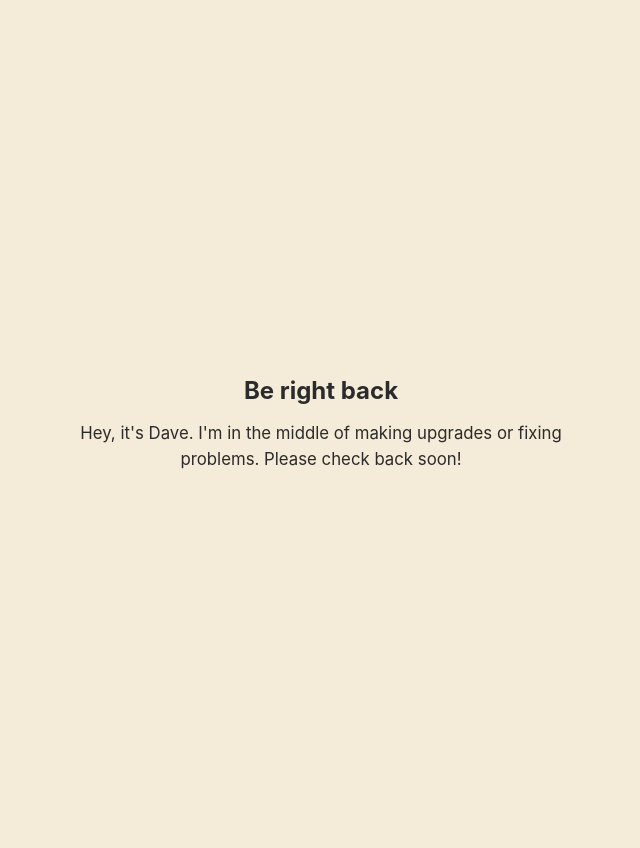
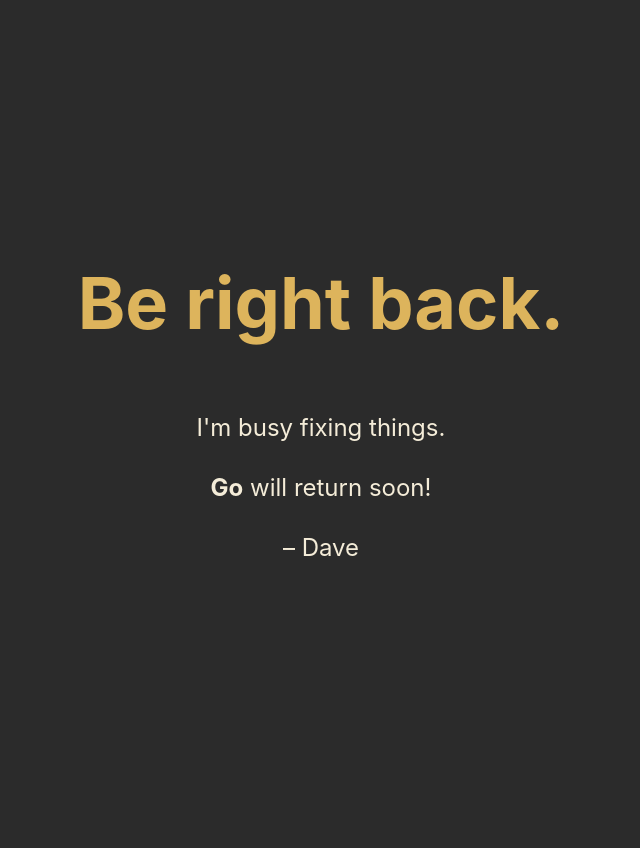
Before and after one commit to davepeck/game-of-go, a Django app: template go/templates/maintenance.html in a window 1280 px wide. Shown: the whole page, without its empty margins (319-959 px from the left). After the commit the page ends 556 px from the top, so only its background shows below. Run offline with Django 5.2, Linux system fonts and the light colour scheme; the template is opened without the code that fills it, so the values that code supplies are empty; parts of the project's set-up code (start-up, migrations or seed data) failed here and were passed over.

Commit message:
Better maintenance page

```diff
--- a/go/templates/maintenance.html
+++ b/go/templates/maintenance.html
@@ -1,4 +1,4 @@
-<!DOCTYPE html>
+<!doctype html>
 <html lang="en">
   <head>
     <meta charset="utf-8" />
@@ -8,36 +8,36 @@
     <style>
       body {
         font-family: -apple-system, BlinkMacSystemFont, "Segoe UI", sans-serif;
-                background: #f4ecd8;
-                color: #2b2b2b;
+        background: #2b2b2b;
+        color: #f4ecd8;
         display: flex;
         align-items: center;
         justify-content: center;
         min-height: 100vh;
         margin: 0;
-                padding: 1.5rem;
+        padding: 0;
       }
       main {
         max-width: 32rem;
         text-align: center;
       }
       h1 {
-                font-size: 1.5rem;
-                margin-bottom: 0.75rem;
+        font-size: 4.5rem;
+        color: #ddb45c;
+        padding-bottom: 1rem;
       }
       p {
-                font-size: 1.05rem;
+        font-size: 1.5rem;
         line-height: 1.5;
       }
     </style>
   </head>
   <body>
     <main>
-            <h1>Be right back</h1>
-            <p>
-                Hey, it's Dave. I'm in the middle of making upgrades or fixing
-                problems. Please check back soon!
-            </p>
+      <h1>Be right back.</h1>
+      <p>I'm busy fixing things.</p>
+      <p><b>Go</b> will return soon!</p>
+      <p>&ndash; Dave</p>
     </main>
   </body>
 </html>
```
Lines whose indentation alone changed are shown as unchanged.
